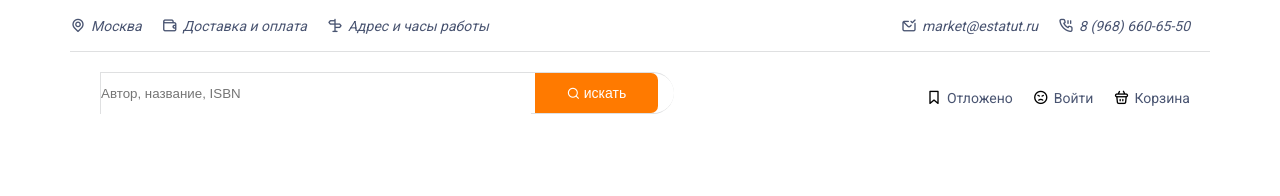
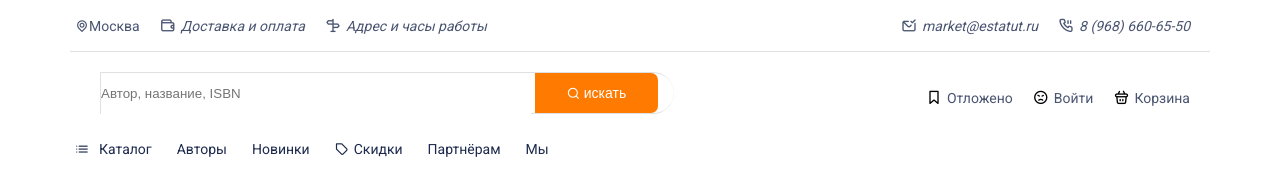
Before and after one commit to ErikBagaev1/WebThirdSemester, a plain HTML site: page index.html in a window 1280 px wide. Drawn offline with nearby package versions, Linux system fonts and the light colour scheme.

Commit message:
Header доработки

```diff
--- a/index.html
+++ b/index.html
@@ -16,7 +16,7 @@
 		<div class="about justify">
 			<div class="about_left justify">
 				<ul class="justify">
-					<li><i class="uil uil-location-point"><a href="#">Москва</a></i> </li>
+					<li><a href="#"><i class="uil uil-location-point"></i>Москва</a> </li>
 				    <li><i class="uil uil-wallet"><a href="#">Доставка и оплата</a></i></li>
 				    <li><i class="uil uil-sign-alt"><a href="#">Адрес и часы работы</a></i></li>
 			    </ul>
@@ -55,6 +55,14 @@
 		</div>
 		<div class="nav">
 
+			<ul class="justify_start">
+				<li><a href="#"><i class="uil uil-list-ul"></i></a><a href="#">Каталог</a></li>
+				<li><a href="#">Авторы</a></li>
+				<li><a href="#">Новинки</a></li>
+				<li><a href="#"><i class="uil uil-tag"></i>Скидки</a></li>
+				<li><a href="#">Партнёрам</a></li>
+				<li><a href="#">Мы</a></li>
+			</ul>
 		</div>
 	</header>
 </body>
--- a/style.css
+++ b/style.css
@@ -38,6 +38,7 @@ span{
 	color: #FFFFFF;
 
 }
+
 .about .uil{
 	color: rgba(28, 41, 77, 0.8);
 }
@@ -47,6 +48,10 @@ span{
 .justify{
 	display: flex;
 	justify-content: space-between;
+}
+.justify_start{
+	display: flex;
+	justify-content: start;
 }
 .search_blok{
 	margin-left: 30px;
@@ -82,3 +87,17 @@ line-height: 16px;
 .search_button:hover{
 	background: #FF4A00;
 }
+.nav a{
+	font-weight: 400;
+font-size: 14px;
+line-height: 20px;
+color: #1C294D;
+}
+.nav a:hover{
+color: #FF283D;
+
+}
+.uil-tag{
+	margin-right: 5px;
+
+}
```
